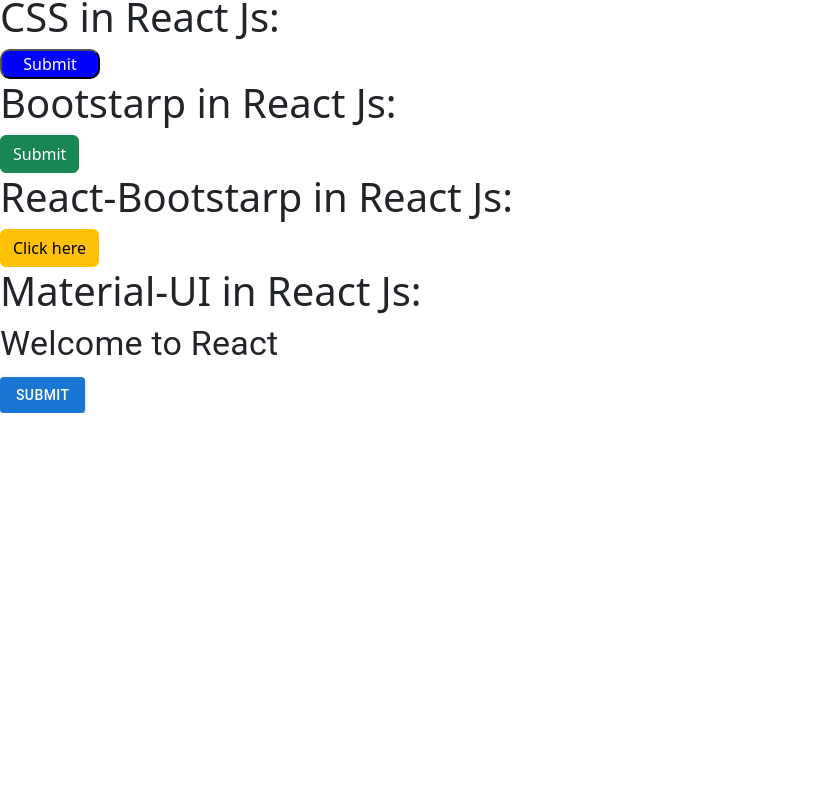
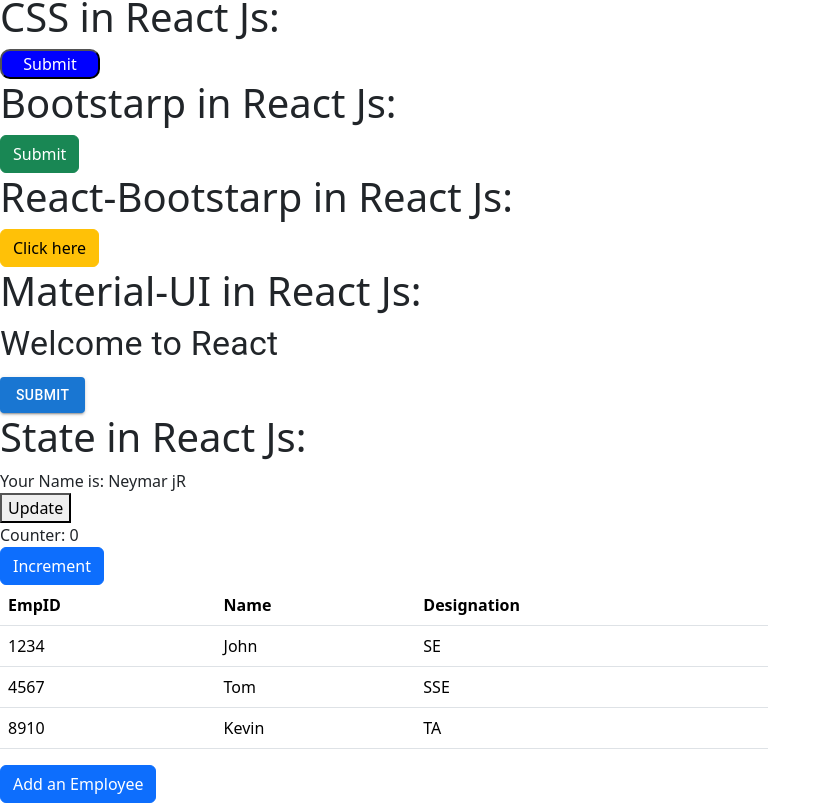
Before and after one commit to webdevsaravanan/React_Learnings, a React (Create React App) app in the folder my-app/: page / in a window 1280 px wide. Shown: the part 938-1741 px from the top of the page, without its empty margins (0-831 px from the left). Before the commit the page ends 1351 px from the top, so only its background shows below. Built offline with nearby package versions, Linux system fonts and the light colour scheme.

Commit message:
State concept in React.js

```diff
--- a/my-app/public/index.html
+++ b/my-app/public/index.html
@@ -35,6 +35,7 @@
     <div id="mapFunction"></div>
     <div id="cssJsx"></div>
     <div id="Materialui"></div>
+    <div id="State"></div>
     <!--
       This HTML file is a template.
       If you open it directly in the browser, you will see an empty page.
--- /dev/null
+++ b/my-app/src/State.js
@@ -0,0 +1,62 @@
+import {useState} from 'react';
+import "bootstrap/dist/css/bootstrap.min.css"
+function State() {
+  const [name,setName] = useState("Neymar jR");
+  const handleButtonCLick = (e) => {
+    if(name==="Neymar jR")
+        setName("Cristiano Ronaldo");
+    else if(name==="Cristiano Ronaldo")
+        setName("Neymar jR");
+    console.log(name);
+  }
+  const [counter, setCounter] = useState(0);
+
+    const [employees, setEmployees] = useState([
+     { empId: 1234, name: "John", designation:"SE" },
+     { empId: 4567, name: "Tom", designation:"SSE" },
+     { empId: 8910, name: "Kevin", designation:"TA" },
+    ]);
+
+    const addEmployee = () => {
+      setEmployees([
+        ...employees,
+        { empId: 6789, name: "Clara", designation: "TL" },
+      ]);
+    }
+
+  return (
+    <>
+    <div>
+     <h1>State in React Js:</h1>
+      Your Name is: {name}<br/>
+      <button onClick={handleButtonCLick}>Update</button>
+    </div>
+    <div>
+       Counter: {counter}<br/>
+       <button className="btn btn-primary" onClick={() => setCounter((counter)=>counter+1)}>Increment</button>
+    </div>
+    <table style={{ width: "60%" }} className="table">
+        <thead className="thead-light">
+          <tr>
+            <th>EmpID</th>
+            <th>Name</th>
+            <th>Designation</th>
+          </tr>
+        </thead>
+        <tbody>
+          {employees.map((employee) => {
+            return (
+              <tr key={employee.empId}>
+                <td>{employee.empId}</td>
+                <td>{employee.name}</td>
+                <td>{employee.designation}</td>
+              </tr>
+            );
+          })}
+        </tbody>
+      </table>
+      <button className="btn btn-primary" onClick={addEmployee}>Add an Employee</button>
+    </>
+  );
+}
+export default State;
--- a/my-app/src/index.js
+++ b/my-app/src/index.js
@@ -1,15 +1,16 @@
-import React from 'react'
-import ReactDOM from 'react-dom/client'
-import './index.css'
-import FunctionalRender from './FunctionalRender'
-import reportWebVitals from './reportWebVitals'
-import JsxConcept from './JsxConcept'
-import JavascriptExpression from './JavascriptExpression'
-import MapFunction from './MapFunction'
-import CssJsx from './CssJsx'
-import Materialui from './MaterialUI'
+import React from 'react';
+import ReactDOM from 'react-dom/client';
+import './index.css';
+import FunctionalRender from './FunctionalRender';
+import reportWebVitals from './reportWebVitals';
+import JsxConcept from './JsxConcept';
+import JavascriptExpression from './JavascriptExpression';
+import MapFunction from './MapFunction';
+import CssJsx from './CssJsx';
+import Materialui from './MaterialUI';
 import { Link, Routes, Route, BrowserRouter } from "react-router-dom";
 import Show from "./Show";
+import State from './State';
 // const root = ReactDOM.createRoot(document.getElementById('root'));
 // root.render(
 //   <React.StrictMode>
@@ -60,6 +61,7 @@
 const materialUI = ReactDOM.createRoot(document.getElementById('Materialui'))
 materialUI.render(<Materialui />)
 
-
+const state = ReactDOM.createRoot(document.getElementById('State'))
+state.render(<State />)
 
 reportWebVitals()
```
